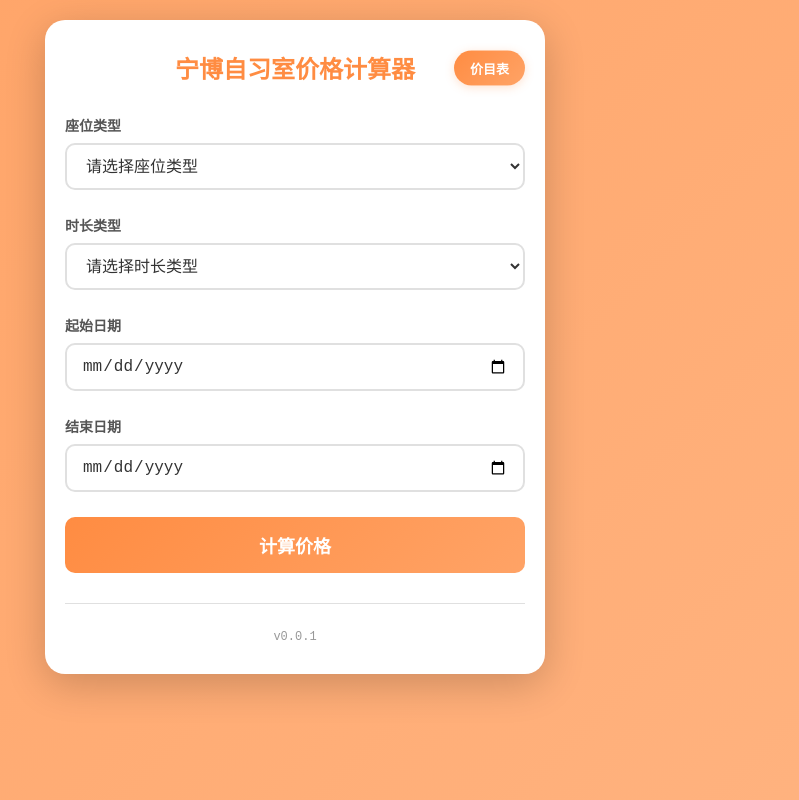
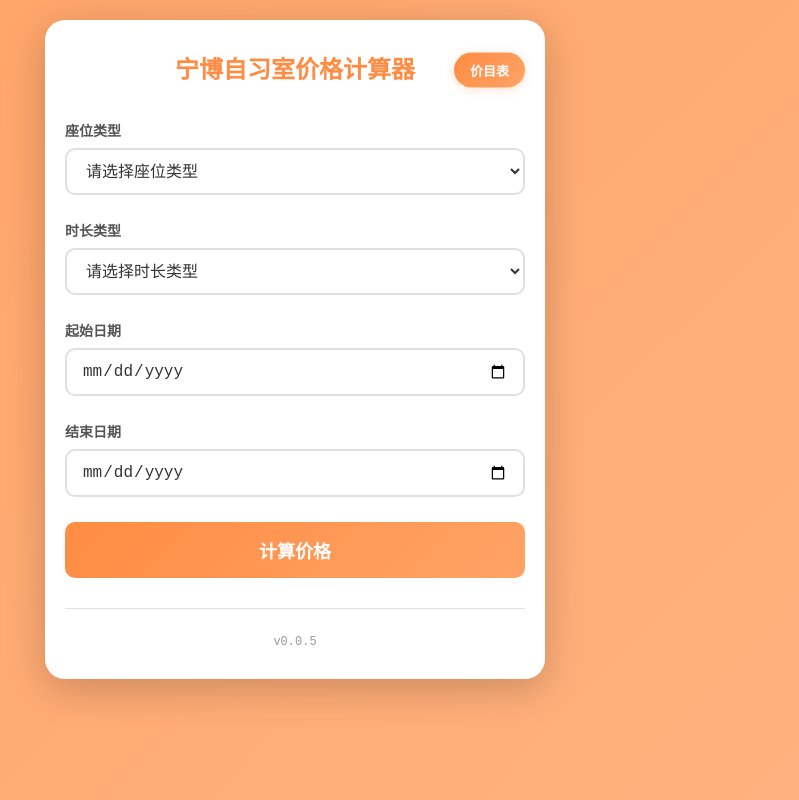
Before and after one commit to Wonderland6627/nbstudy-calculator, a plain HTML site: page index.html in a window 1280 px wide. Shown: the whole page, without its empty margins (345-1144 px from the left). Drawn offline with Linux system fonts and the light colour scheme.

Commit message:
fix: 修复动态加载脚本导致的事件绑定和版本号显示问题
- 修复动态加载 script.js 导致 DOMContentLoaded 事件可能已触发的问题
- 将事件绑定逻辑提取到 initApp 函数，确保脚本加载完成后正确执行
- 修复 HTML 中硬编码版本号问题，改为动态显示
- 优化价目表按钮与标题的垂直居中对齐
- 添加标题和按钮的 flex 布局确保中心对齐
- 更新版本号至 v0.0.5

```diff
--- a/index.html
+++ b/index.html
@@ -78,14 +78,14 @@
         </div>
 
         <div class="version-info">
-            <span id="version">v0.0.1</span>
+            <span id="version">加载中...</span>
         </div>
     </div>
 
     <script>
         // 动态添加版本号参数防止缓存
         (function() {
-            const version = 'v0.0.4';
+            const version = 'v0.0.5';
             const versionParam = version.replace('v', '').replace(/\./g, '');
             const timestamp = new Date().getTime();
 
--- a/script.js
+++ b/script.js
@@ -4,7 +4,7 @@ let seatTypes = {};
 let durationTypes = {};
 
 // 版本号 - 每次部署时更新此版本号
-const APP_VERSION = 'v0.0.4';
+const APP_VERSION = 'v0.0.5';
 
 // 加载配置文件
 async function loadConfig() {
@@ -322,8 +322,8 @@ function closePriceListModal() {
     document.body.style.overflow = ''; // 恢复滚动
 }
 
-// 事件监听
-document.addEventListener('DOMContentLoaded', () => {
+// 初始化应用
+function initApp() {
     // 初始化版本号
     initVersion();
 
@@ -365,4 +365,13 @@ document.addEventListener('DOMContentLoaded', () => {
             closePriceListModal();
         }
     });
-});
+}
+
+// 当脚本加载完成时执行初始化
+// 由于脚本是动态加载的，DOM肯定已经准备好了
+if (document.readyState === 'loading') {
+    document.addEventListener('DOMContentLoaded', initApp);
+} else {
+    // DOM已经加载完成，直接执行
+    initApp();
+}
--- a/style.css
+++ b/style.css
@@ -27,6 +27,7 @@ body {
     justify-content: center;
     align-items: center;
     margin-bottom: 30px;
+    min-height: 40px; /* 确保容器有足够高度 */
 }
 
 h1 {
@@ -37,6 +38,10 @@ h1 {
     flex: 1;
     /* 使用绝对居中，左右各留出按钮空间 */
     position: relative;
+    line-height: 1.2;
+    display: flex;
+    align-items: center;
+    justify-content: center;
 }
 
 /* 为移动端标题添加左右占位，确保真正居中 */
@@ -212,6 +217,10 @@ input[type="date"]:focus {
     white-space: nowrap;
     transition: transform 0.2s, box-shadow 0.2s;
     z-index: 10;
+    /* 确保按钮高度和标题行高对齐 */
+    height: fit-content;
+    display: flex;
+    align-items: center;
 }
 
 .price-list-btn:hover {
@@ -418,6 +427,7 @@ input[type="date"]:focus {
         font-size: 18px;
         /* 移除 padding，使用伪元素占位 */
         padding: 0;
+        line-height: 1.2;
     }
 
     .price-list-btn {
@@ -430,6 +440,7 @@ input[type="date"]:focus {
         font-size: 11px;
         width: auto;
         min-width: 60px;
+        height: fit-content;
     }
 
     .price-list-btn:hover {
```
